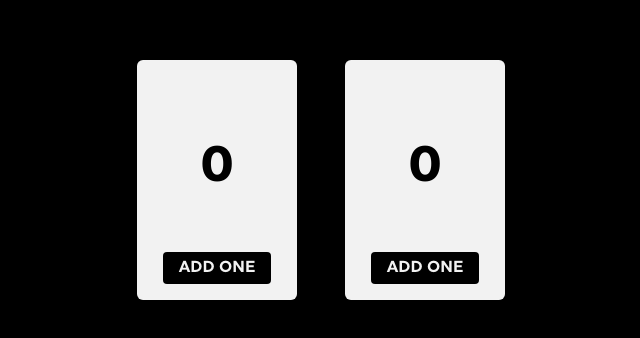
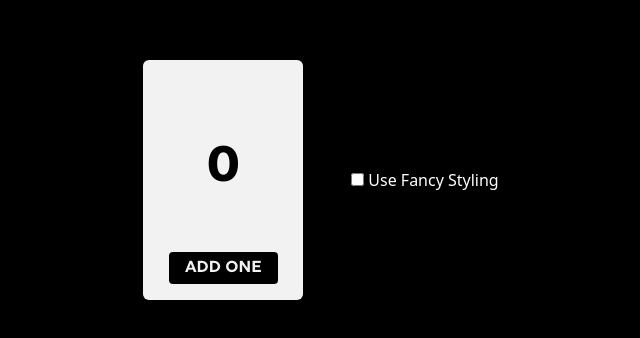
Before and after one commit to timetam24/TIL, a Next.js app in the folder practices/practice6/: page /count in a window 1280 px wide. Shown: the part 220-558 px from the top of the page, without its empty margins (319-959 px from the left). Built offline with nearby package versions, Linux system fonts and the light colour scheme; a web font is replaced by a local one.

Commit message:
State를 보존하고 초기화하기
- isFancy와 상관없이 같은 자리의 같은 컴포넌트
  <Counter>는 CountPage 컴포넌트가 반환한
  <div>의 첫 번째 자식으로써 State를 보존한다.

```diff
--- a/practices/practice6/src/app/count/page.tsx
+++ b/practices/practice6/src/app/count/page.tsx
@@ -1,10 +1,39 @@
+"use client";
+
 import Counter from "@/containers/count/counter";
+import { useState } from "react";
 
 export default function CountPage() {
+  const [isFancy, setIsFancy] = useState(false);
+
+  const handleChange = (e: React.ChangeEvent<HTMLInputElement>) => {
+    setIsFancy(e.target.checked);
+  };
+
   return (
     <div className="flex gap-12 justify-center min-h-screen items-center bg-black">
-      <Counter /> {/* 독립된 state */}
-      <Counter /> {/* 독립된 state */}
+      {isFancy ? <Counter isFancy={true} /> : <Counter isFancy={false} />}
+      {/* ↑ 같은 자리의 같은 컴포넌트 ↑*/}
+      <Label isFancy={isFancy} onchange={handleChange} />
     </div>
   );
 }
+
+interface LabelProps {
+  isFancy: boolean;
+  onchange: (e: React.ChangeEvent<HTMLInputElement>) => void;
+}
+
+function Label({ isFancy, onchange }: LabelProps) {
+  return (
+    <label className="text-white">
+      <input
+        type="checkbox"
+        className="font-inter mr-1"
+        checked={isFancy}
+        onChange={onchange}
+      />
+      Use Fancy Styling
+    </label>
+  );
+}
--- a/practices/practice6/src/containers/count/counter.tsx
+++ b/practices/practice6/src/containers/count/counter.tsx
@@ -3,7 +3,7 @@
 import { useState } from "react";
 import clsx from "clsx";
 
-export default function Counter() {
+export default function Counter({ isFancy }: { isFancy: boolean }) {
   const [score, setScore] = useState(0);
   const [hover, setHover] = useState(false);
 
@@ -18,7 +18,13 @@ export default function Counter() {
       onPointerEnter={() => setHover(true)}
       onPointerLeave={() => setHover(false)}
     >
-      <h1 className="font-inter font-extrabold text-5xl mt-20">{score}</h1>
+      <h1
+        className={clsx("font-inter font-extrabold text-5xl mt-20", {
+          "text-red-700": isFancy,
+        })}
+      >
+        {score}
+      </h1>
       <button
         onClick={() => setScore(score + 1)}
         className="bg-black text-[#F2F2F2] px-4 py-1 rounded  font-uniform mt-auto mb-4 hover:bg-indigo-700"
```
